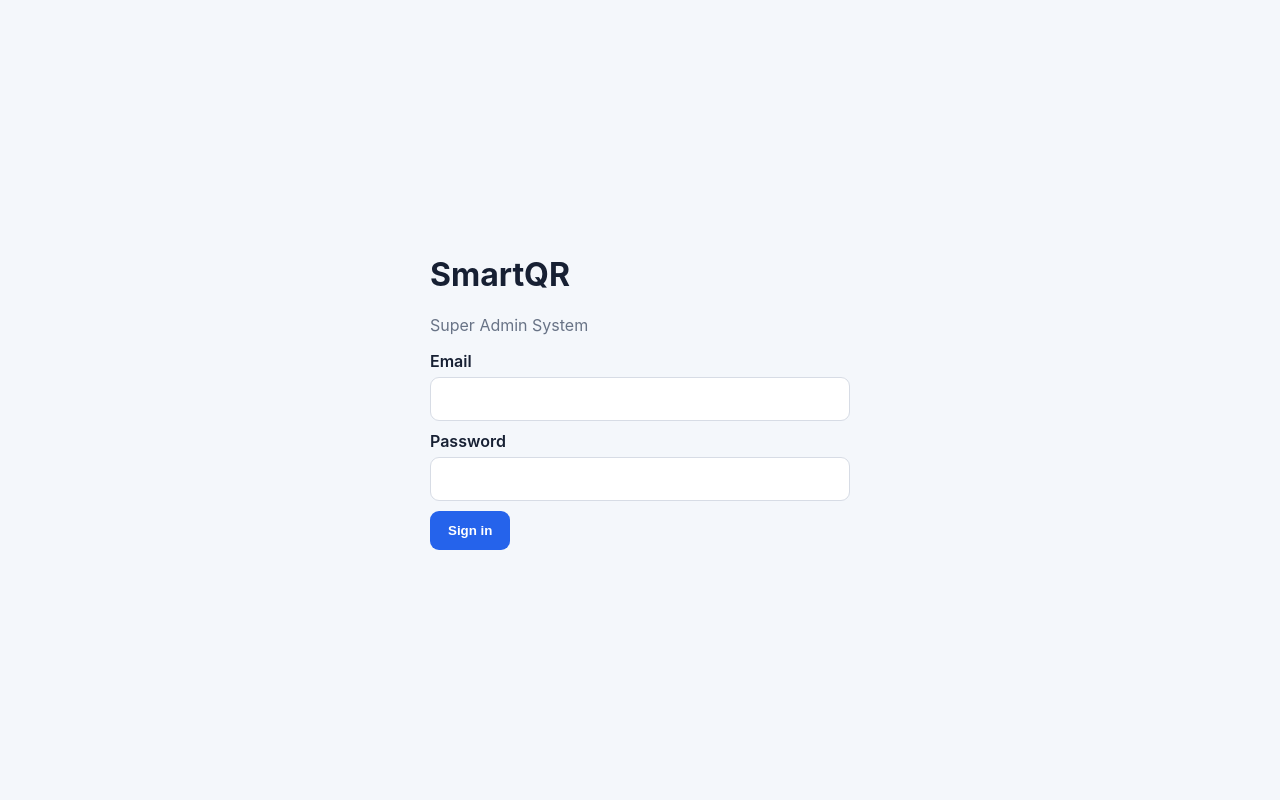
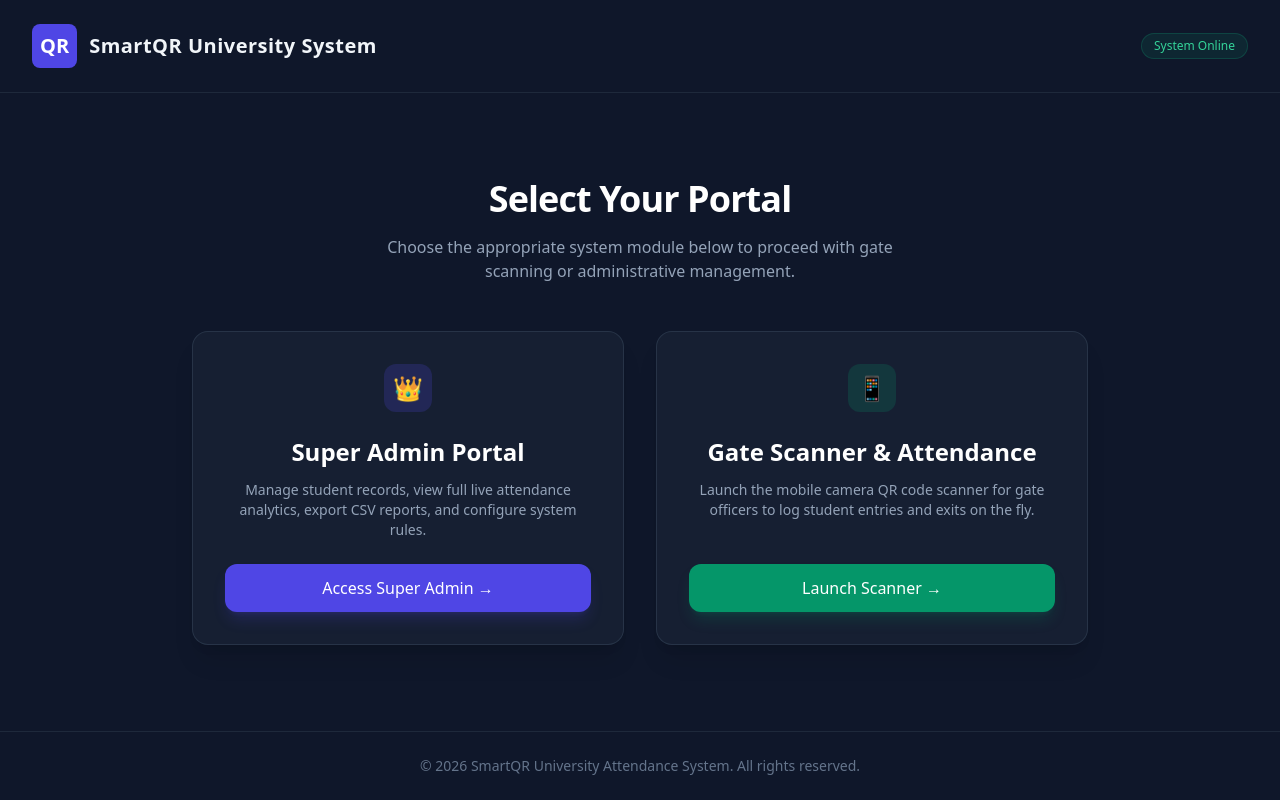
Before and after one commit to pabhashwarakeerthirathne-blip/qr-attendance-system, a plain HTML site: page super-admin-system/index.html in a window 1280 px wide. Drawn offline with nearby package versions, Linux system fonts and the light colour scheme.

Commit message:
Add central potal selection landing page

```diff
--- a/super-admin-system/index.html
+++ b/super-admin-system/index.html
@@ -1,12 +1,60 @@
-<!doctype html>
+<!DOCTYPE html>
 <html lang="en">
-<head><meta charset="utf-8"><meta name="viewport" content="width=device-width,initial-scale=1">
-<title>SmartQR Super Admin</title><link rel="stylesheet" href="css/style.css"></head>
-<body class="center"><main class="card auth-card"><h1>SmartQR</h1><p class="muted">Super Admin System</p>
-<form id="loginForm"><label>Email<input id="email" type="email" required></label>
-<label>Password<input id="password" type="password" required></label><button>Sign in</button>
-<p id="message" class="message"></p></form></main>
-<script src="https://cdn.jsdelivr.net/npm/@supabase/supabase-js@2"></script>
-<script src="js/config.js"></script><script src="js/auth.js"></script>
-<script>document.getElementById('loginForm').onsubmit=async e=>{e.preventDefault();try{await login(email.value,password.value);location.href='dashboard.html'}catch(x){message.textContent=x.message}}</script>
-</body></html>
+<head>
+    <meta charset="UTF-8">
+    <meta name="viewport" content="width=device-width, initial-scale=1.0">
+    <title>SmartQR - University Attendance Portal</title>
+    <script src="https://cdn.tailwindcss.com"></script>
+</head>
+<body class="bg-slate-900 text-slate-100 min-h-screen flex flex-col justify-between font-sans">
+
+    <!-- Header -->
+    <header class="py-6 px-8 border-b border-slate-800 flex justify-between items-center">
+        <div class="flex items-center space-x-3">
+            <div class="bg-indigo-600 text-white p-2 rounded-lg font-bold text-xl">QR</div>
+            <span class="text-xl font-bold tracking-wide">SmartQR University System</span>
+        </div>
+        <span class="text-xs bg-emerald-500/10 text-emerald-400 px-3 py-1 rounded-full border border-emerald-500/20 font-medium">System Online</span>
+    </header>
+
+    <!-- Main Content -->
+    <main class="flex-grow flex items-center justify-center px-4 py-12">
+        <div class="max-w-4xl w-full text-center">
+            <h1 class="text-4xl font-extrabold tracking-tight mb-4 text-white">Select Your Portal</h1>
+            <p class="text-slate-400 max-w-xl mx-auto mb-12">Choose the appropriate system module below to proceed with gate scanning or administrative management.</p>
+
+            <div class="grid md:grid-cols-2 gap-8">
+                <!-- Super Admin Card -->
+                <div class="bg-slate-800/50 border border-slate-700/60 rounded-2xl p-8 hover:border-indigo-500 transition-all duration-300 flex flex-col justify-between shadow-xl">
+                    <div>
+                        <div class="w-12 h-12 bg-indigo-600/20 text-indigo-400 rounded-xl flex items-center justify-center mx-auto mb-6 text-2xl font-bold">👑</div>
+                        <h2 class="text-2xl font-semibold mb-3 text-white">Super Admin Portal</h2>
+                        <p class="text-slate-400 text-sm mb-6">Manage student records, view full live attendance analytics, export CSV reports, and configure system rules.</p>
+                    </div>
+                    <a href="super-admin-login.html" class="w-full inline-block bg-indigo-600 hover:bg-indigo-500 text-white font-medium py-3 px-6 rounded-xl transition-colors shadow-lg shadow-indigo-600/20">
+                        Access Super Admin &rarr;
+                    </a>
+                </div>
+
+                <!-- Gate Scanner Card -->
+                <div class="bg-slate-800/50 border border-slate-700/60 rounded-2xl p-8 hover:border-emerald-500 transition-all duration-300 flex flex-col justify-between shadow-xl">
+                    <div>
+                        <div class="w-12 h-12 bg-emerald-600/20 text-emerald-400 rounded-xl flex items-center justify-center mx-auto mb-6 text-2xl font-bold">📱</div>
+                        <h2 class="text-2xl font-semibold mb-3 text-white">Gate Scanner & Attendance</h2>
+                        <p class="text-slate-400 text-sm mb-6">Launch the mobile camera QR code scanner for gate officers to log student entries and exits on the fly.</p>
+                    </div>
+                    <a href="scanner.html" class="w-full inline-block bg-emerald-600 hover:bg-emerald-500 text-white font-medium py-3 px-6 rounded-xl transition-colors shadow-lg shadow-emerald-600/20">
+                        Launch Scanner &rarr;
+                    </a>
+                </div>
+            </div>
+        </div>
+    </main>
+
+    <!-- Footer -->
+    <footer class="py-6 px-8 text-center text-slate-500 text-sm border-t border-slate-800">
+        &copy; 2026 SmartQR University Attendance System. All rights reserved.
+    </footer>
+
+</body>
+</html>
```
Also changed, not shown: super-admin-system/super-admin-login.html (added, +12 -0 lines), 1 other file.
